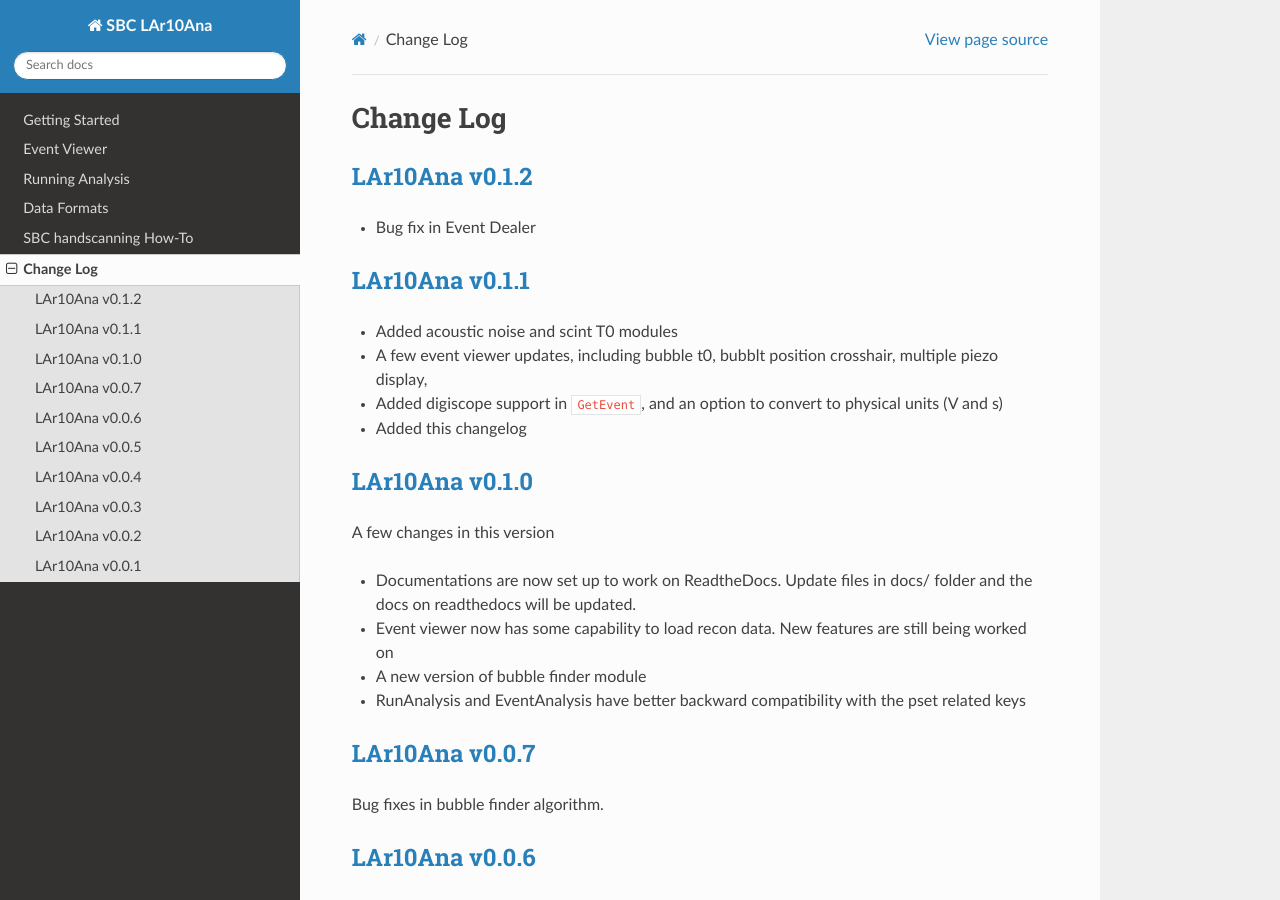
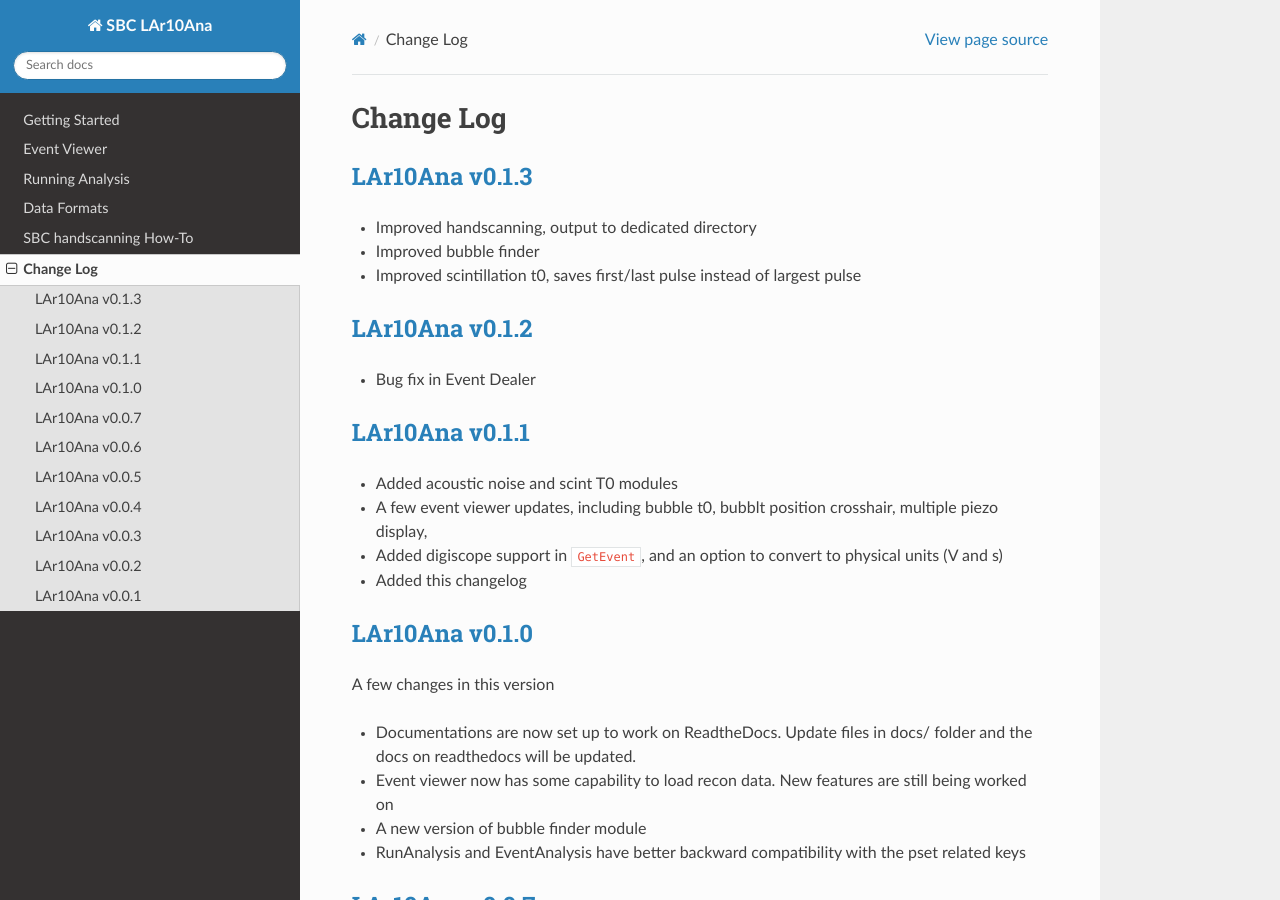
Before and after one commit to SBC-Collaboration/LAr10Ana, a Sphinx documentation site: the page built from docs/changelog.md, in a window 1280 px wide and 900 px high. Built offline with Sphinx 7.4.7 and the Read the Docs theme 3.1.0, drawn with Linux system fonts in a browser that asks for light colours.

Commit message:
Prepare for v0.1.3

```diff
--- a/docs/changelog.md
+++ b/docs/changelog.md
@@ -1,4 +1,9 @@
 # Change Log
+
+## [LAr10Ana v0.1.3](https://github.com/SBC-Collaboration/LAr10Ana/releases/tag/v0.1.3)
+- Improved handscanning, output to dedicated directory
+- Improved bubble finder
+- Improved scintillation t0, saves first/last pulse instead of largest pulse
 
 ## [LAr10Ana v0.1.2](https://github.com/SBC-Collaboration/LAr10Ana/releases/tag/v0.1.2)
 - Bug fix in Event Dealer
--- a/docs/conf.py
+++ b/docs/conf.py
@@ -7,8 +7,8 @@ project = 'SBC LAr10Ana'
 copyright = '2024-2026 SBC Collaboration'
 author = 'SBC Collaboration'
 
-release = '0.1.2'
-version = '0.1.2'
+release = '0.1.3'
+version = '0.1.3'
 
 # -- General configuration
 
```
Also changed, not shown: 1 other file.
